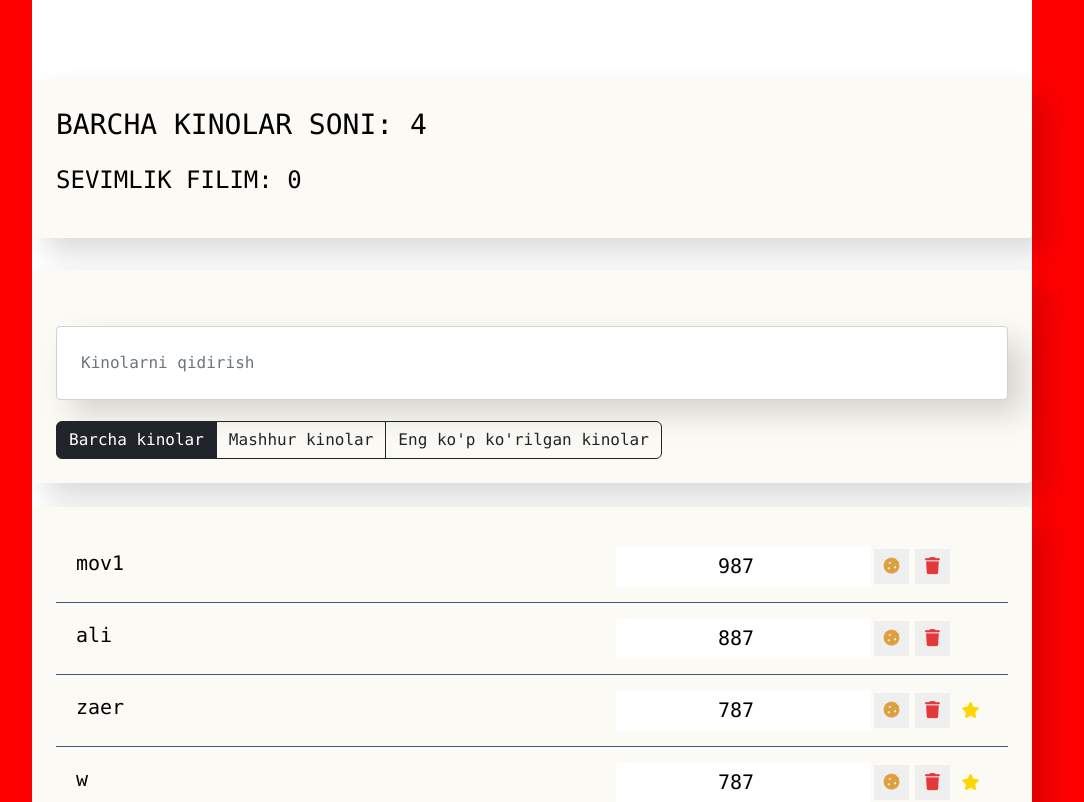
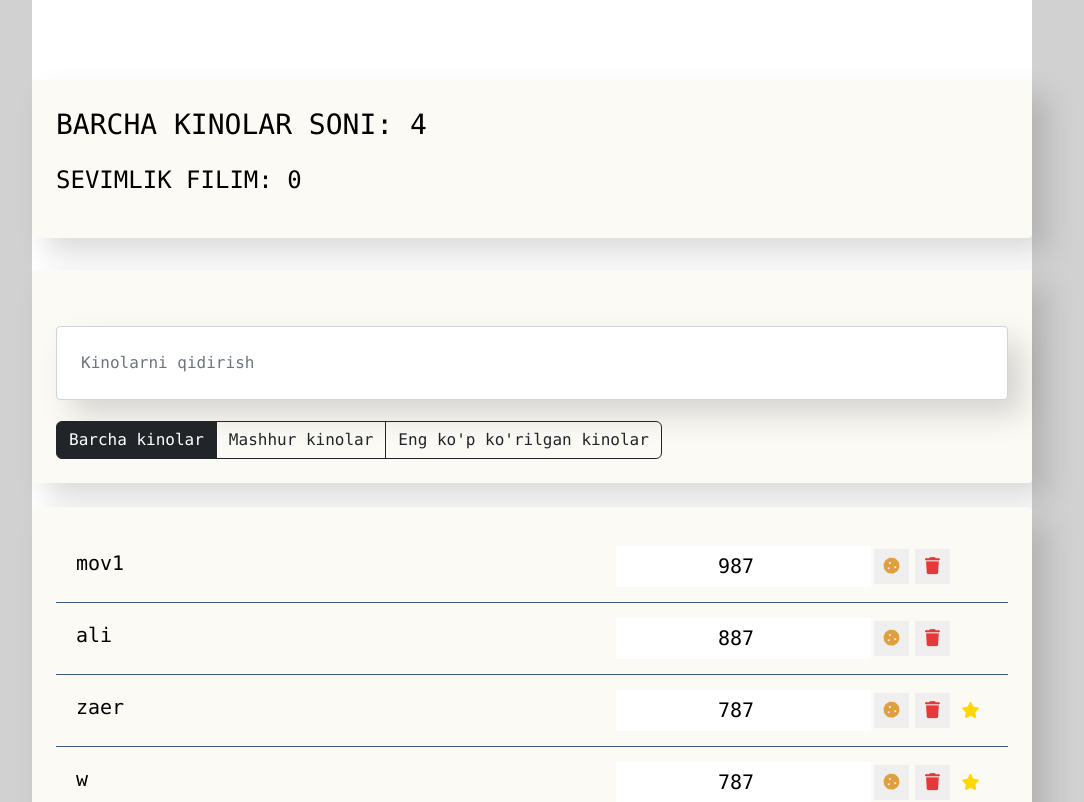
Before and after one commit to Mrkhan14/React-App-01, a React (Create React App) app: page / in a window 1280 px wide. Shown: the top 802 px of the page, without its empty margins (108-1192 px from the left). Built offline with nearby package versions, Linux system fonts and the light colour scheme.

Commit message:
Darslar hozircha tugadi Project yakunlandi

```diff
--- a/src/variables.scss
+++ b/src/variables.scss
@@ -1 +1 @@
-$bodyBgC: red;
+$bodyBgC: #d1d1d1;
```
